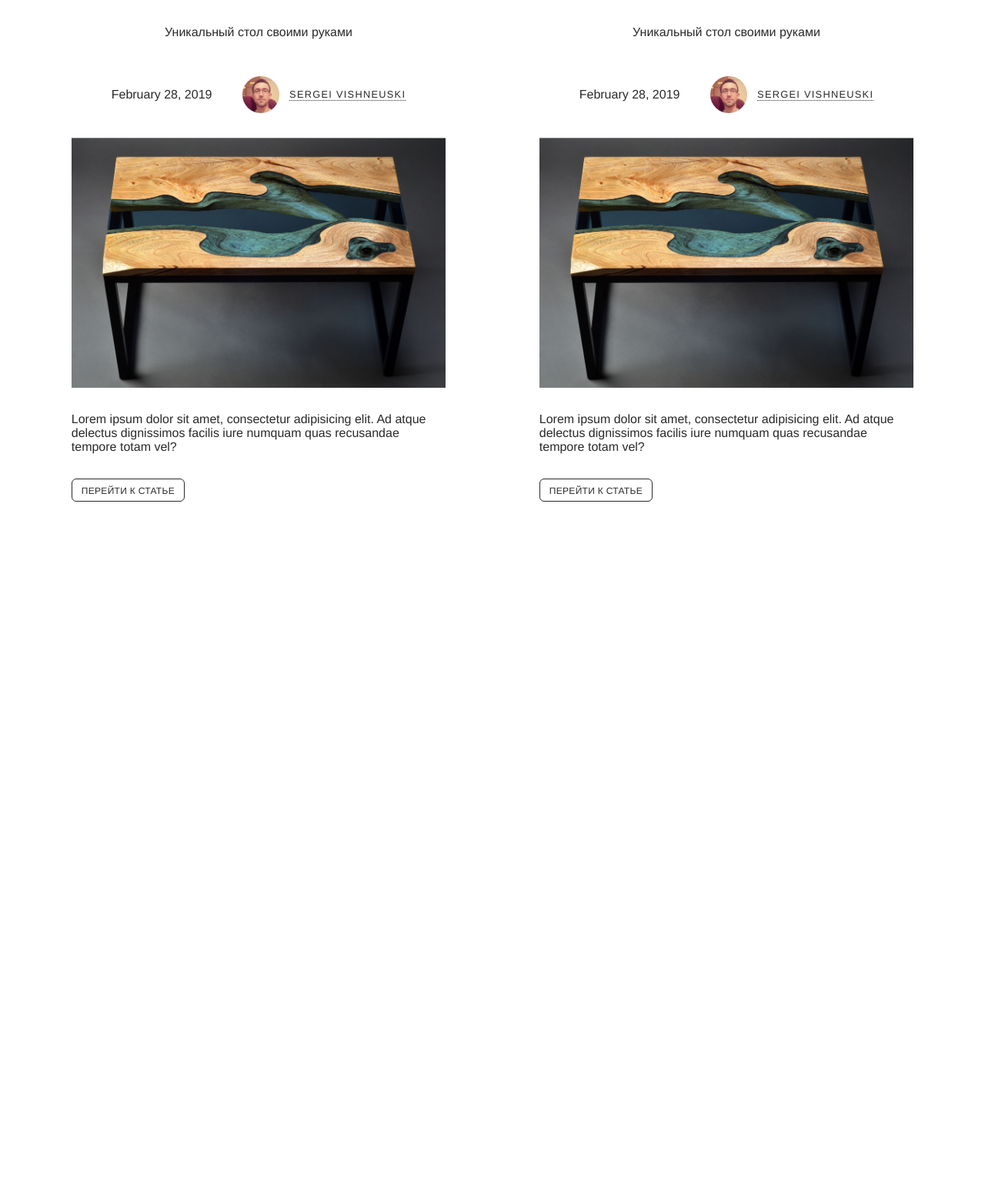
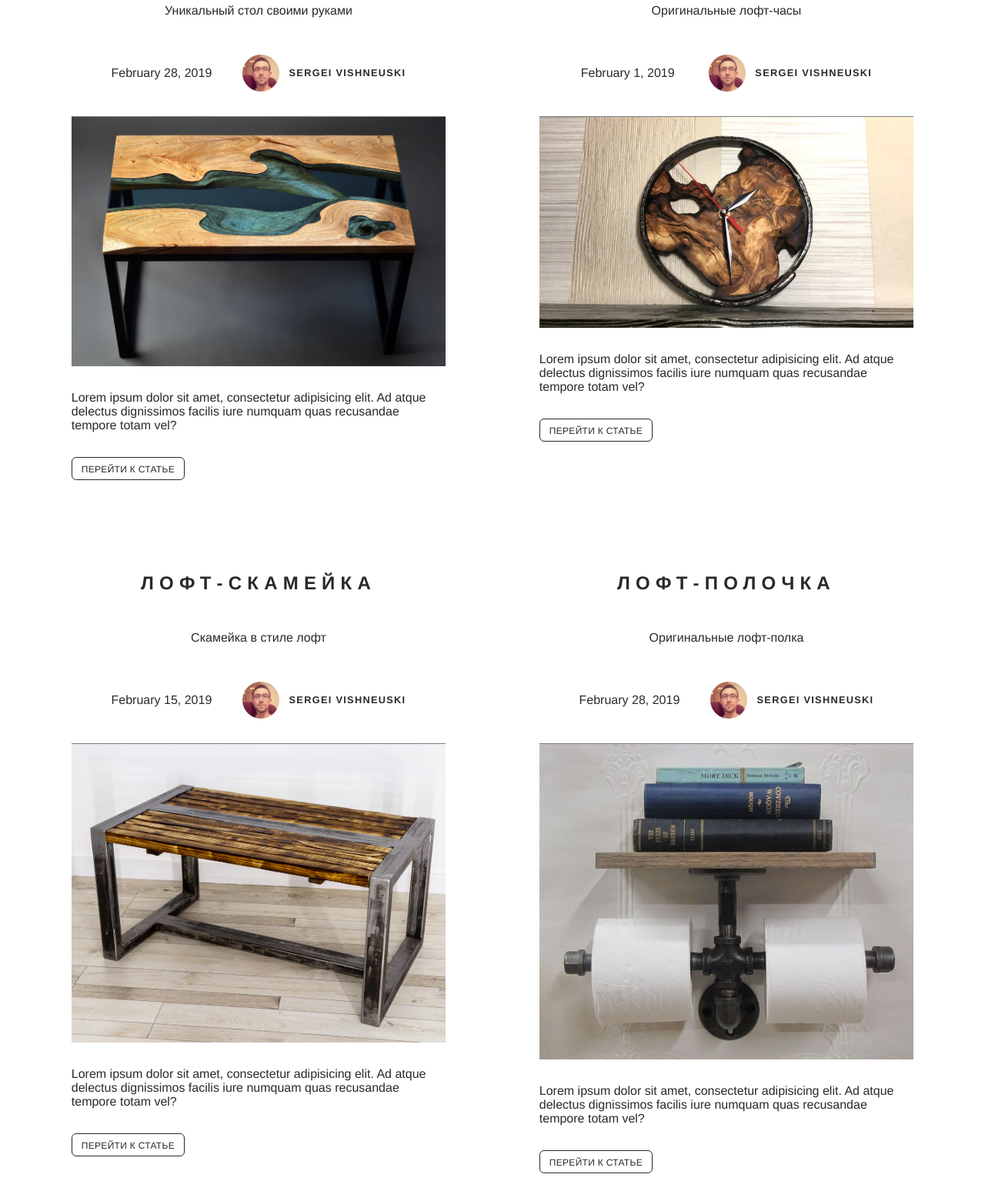
Before and after one commit to vishneuski/vishneuski.github.io, a plain HTML site: page pages/blog.html in a window 1280 px wide. Shown: the part 205-1766 px from the top of the page at 77% size. Before the commit the page ends 893 px from the top, so only its background shows below. Drawn offline with Linux system fonts and the light colour scheme.

Commit message:
Work with blog page

```diff
--- a/pages/blog.html
+++ b/pages/blog.html
@@ -9,19 +9,19 @@
   <nav class="navigation">
     <ul class="navigation__links-group">
       <li class="navigation__links-group-item">
-        <a class="navigation__link" href="#">Главная</a>
+        <a class="navigation__link" href="./../index.html">Главная</a>
       </li>
       <li class="navigation__links-group-item">
-        <a class="navigation__link" href="#">О нас</a>
+        <a class="navigation__link" href="./">О нас</a>
       </li>
       <li class="navigation__links-group-item">
-        <a class="navigation__link" href="#">Галерея</a>
+        <a class="navigation__link" href="./gallery.html">Галерея</a>
       </li>
       <li class="navigation__links-group-item">
-        <a class="navigation__link" href="#">Блог</a>
+        <a class="navigation__link" href="./blog.html">Блог</a>
       </li>
       <li class="navigation__links-group-item">
-        <a class="navigation__link" href="#">Контакты</a>
+        <a class="navigation__link" href="./contacts.html">Контакты</a>
       </li>
     </ul>
   </nav>
@@ -30,7 +30,7 @@
       <article class="post">
         <header class="post-header">
           <div class="title">
-            <h2>Стол-река своими руками
+            <h2>Стол-река
             </h2>
             <p>
               Уникальный стол своими руками
@@ -42,9 +42,9 @@
             </time>
             <a href="" class="author">
               <img class="author-photo" src="./../images/blog-photo/author-photo.jpg" alt="фото автора блога">
-              <span class="author-name">
+              <div class="author-name">
             Sergei Vishneuski
-          </span>
+          </div>
             </a>
           </div>
         </header>
@@ -66,10 +66,82 @@
       <article class="post">
         <header class="post-header">
           <div class="title">
-            <h2>Стол-река своими руками
+            <h2>Лофт-часы
             </h2>
             <p>
-              Уникальный стол своими руками
+              Оригинальные лофт-часы
+            </p>
+          </div>
+          <div class="meta">
+            <time class="published">
+              February 1, 2019
+            </time>
+            <a href="" class="author">
+              <img class="author-photo" src="./../images/blog-photo/author-photo.jpg" alt="фото автора блога">
+              <div class="author-name">
+            Sergei Vishneuski
+          </div>
+            </a>
+          </div>
+        </header>
+        <div class="post-image">
+          <img class="post-image-item" src="./../images/blog-photo/clock2.jpg" alt="">
+        </div>
+        <p class="post-description">
+          Lorem ipsum dolor sit amet, consectetur adipisicing elit. Ad atque delectus dignissimos facilis iure numquam
+          quas recusandae tempore totam vel?
+        </p>
+        <footer class="post-footer">
+          <div class="continue-reading">
+            <a href="#" class="button continue-reading-button">Перейти к статье</a>
+          </div>
+        </footer>
+      </article>
+    </div>
+    <div class="post-layout-item">
+      <article class="post">
+        <header class="post-header">
+          <div class="title">
+            <h2>Лофт-скамейка
+            </h2>
+            <p>
+              Скамейка в стиле лофт
+            </p>
+          </div>
+          <div class="meta">
+            <time class="published">
+              February 15, 2019
+            </time>
+            <a href="" class="author">
+              <img class="author-photo" src="./../images/blog-photo/author-photo.jpg" alt="фото автора блога">
+              <div class="author-name">
+            Sergei Vishneuski
+          </div>
+            </a>
+          </div>
+        </header>
+        <div class="post-image">
+          <img class="post-image-item" src="./../images/blog-photo/bench.jpg" alt="">
+        </div>
+        <p class="post-description">
+          Lorem ipsum dolor sit amet, consectetur adipisicing elit. Ad atque delectus dignissimos facilis iure numquam
+          quas recusandae tempore totam vel?
+        </p>
+        <footer class="post-footer">
+          <div class="continue-reading">
+            <a href="#" class="button continue-reading-button">Перейти к статье</a>
+          </div>
+        </footer>
+      </article>
+    </div>
+    <div class="post-layout-item">
+      <article class="post">
+        <header class="post-header">
+          <div class="title">
+            <h2>Лофт-полочка
+            </h2>
+            <p>
+              Оригинальные лофт-полка
             </p>
           </div>
           <div class="meta">
@@ -78,14 +150,14 @@
             </time>
             <a href="" class="author">
               <img class="author-photo" src="./../images/blog-photo/author-photo.jpg" alt="фото автора блога">
-              <span class="author-name">
+              <div class="author-name">
             Sergei Vishneuski
-          </span>
+          </div>
             </a>
           </div>
         </header>
         <div class="post-image">
-          <img class="post-image-item" src="./../images/blog-photo/river-table2.jpg" alt="">
+          <img class="post-image-item" src="./../images/blog-photo/loft2.jpg" alt="">
         </div>
         <p class="post-description">
           Lorem ipsum dolor sit amet, consectetur adipisicing elit. Ad atque delectus dignissimos facilis iure numquam
--- a/styles/pages/blog.css
+++ b/styles/pages/blog.css
@@ -6,12 +6,19 @@
 
 .post-layout {
   display: flex;
-  width: 95%;
+  width: 100%;
   margin: 0 auto;
-  justify-content: space-around;
-  align-items: center;
+  justify-content: center;
+  align-items: flex-start;
+  flex-wrap: wrap;
 }
 
 .post-layout-item {
-  width: 90%;
+  width: calc(50% - 2em);
 }
+
+@media (max-width: 50em) {
+  .post-layout-item {
+    width: calc(100% - 4em);
+  }
+}
--- a/styles/pages/components/loft-blog-articles.css
+++ b/styles/pages/components/loft-blog-articles.css
@@ -64,10 +64,12 @@
 .author-name {
   text-transform: uppercase;
   font-size: 0.8em;
+  font-weight: bold;
   letter-spacing: 0.1em;
   margin: 0 0 0 1em;
-  border-bottom: 1px dotted #292929;
 }
+
+
 
 .post-image-item {
   display: block;
@@ -79,6 +81,12 @@
   margin: 2em auto;
 }
 
+.post-content {
+  display: flex;
+  flex-direction: column;
+
+}
+
 .continue-reading-button {
   background: white;
   color: #292929;
--- a/styles/pages/components/loft-contact-form.css
+++ b/styles/pages/components/loft-contact-form.css
@@ -1,5 +1,6 @@
 @import url(../../root.css);
-@import url(loft-button.css);
+@import url(./loft-button.css);
+@import url(./loft-navigation.css);
 
 :root {
   --button-contacts-bg-color: var(--signal-black);
```
Also changed, not shown: index.html (+5 -5 lines), pages/aboutUs.html (added, +10 -0 lines), pages/components/loft-blog-article.html (+2 -3 lines), pages/components/loft-contact-form.html (+19 -0 lines), pages/gallery.html (added, +10 -0 lines), images/blog-photo/bench.jpg (added), images/blog-photo/clock2.jpg (added), images/blog-photo/loft2.jpg (added), images/blog-photo/river-table.jpg (deleted), styles/pages/aboutUs.css (added), styles/pages/gallery.css (added).
